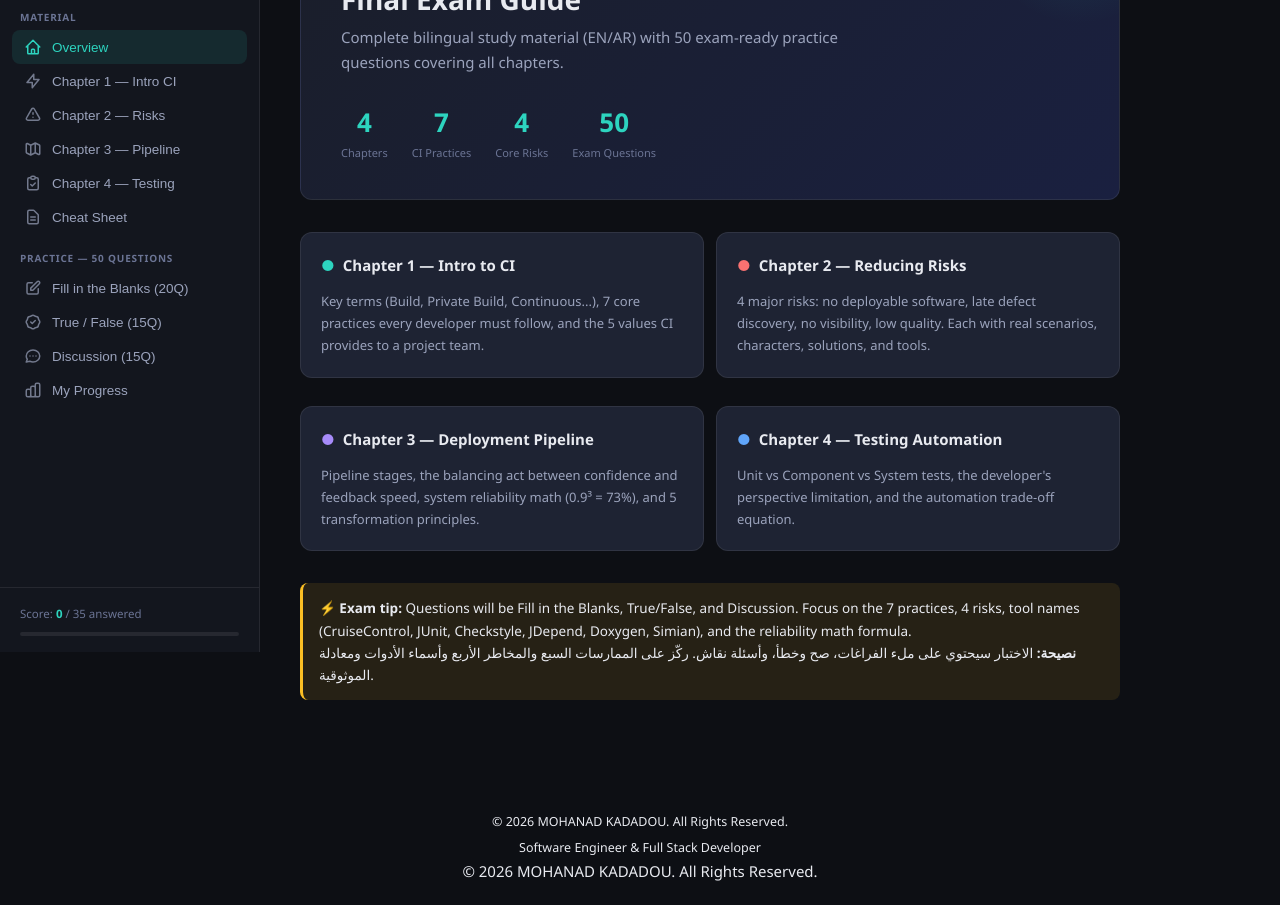
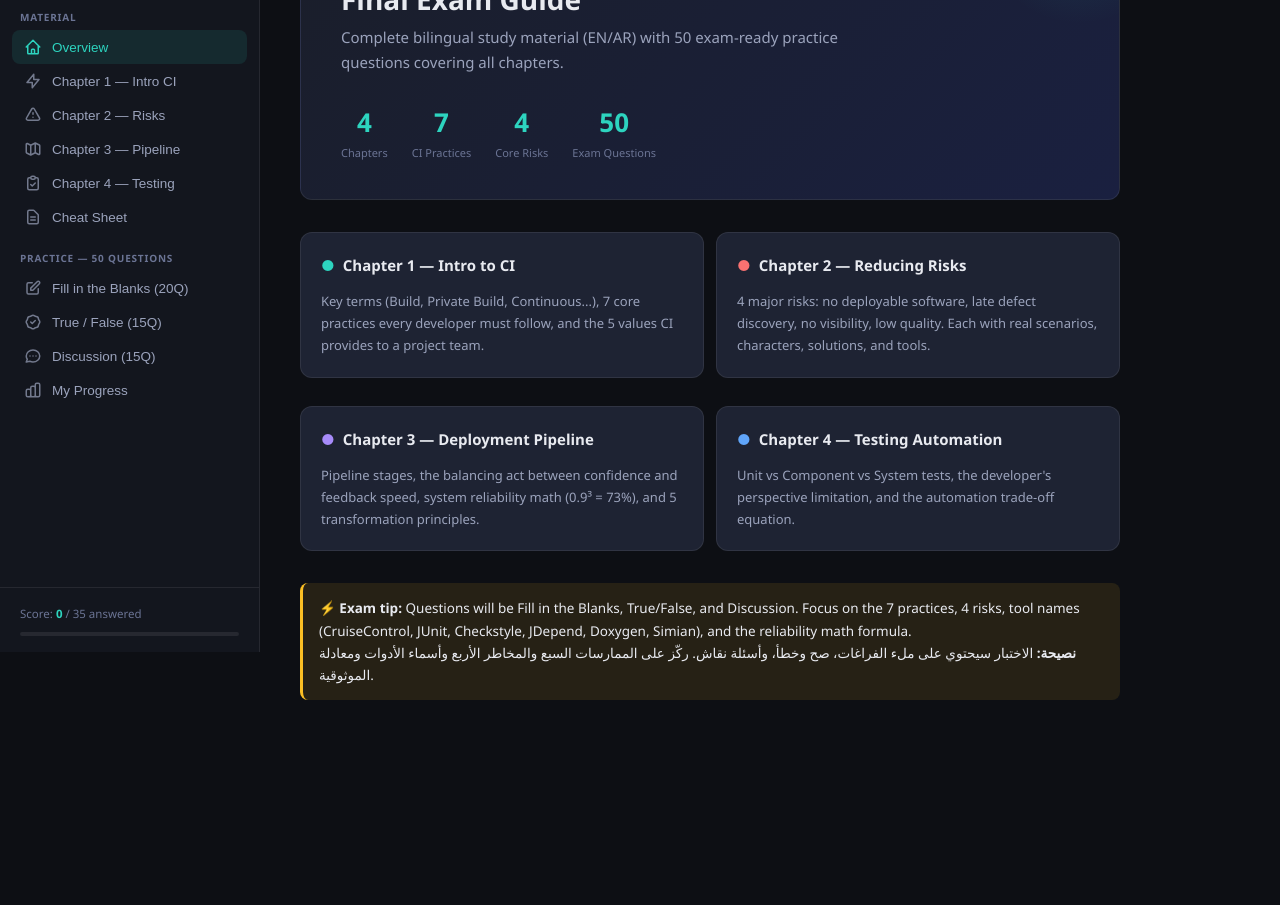
Before and after one commit to mohanadkadadou/Software-Project-Management, a plain HTML site: page index.html in a window 1280 px wide. Shown: the part 148-1053 px from the top of the page. After the commit the page ends 896 px from the top, so only its background shows below. Drawn offline with Linux system fonts and the light colour scheme.

Commit message:
Update index.html

```diff
--- a/index.html
+++ b/index.html
@@ -1377,19 +1377,6 @@ function resetAll() {
 <div style="text-align:center; font-size:12px; margin:8px 0;">
     Developed by Muhannd Kadadou © <script>document.write(new Date().getFullYear())</script>
 </div>
-
-<!-- Website Content Here -->
-
-<footer style="text-align:center; padding:20px 0; margin-top:40px;">
-    <small>
-        © <script>document.write(new Date().getFullYear())</script> MOHANAD KADADOU. All Rights Reserved.<br>
-        Software Engineer & Full Stack Developer
-    </small>
-<!-- Top Copyright Bar -->
-<div class="top-copyright">
-    © 2026 MOHANAD KADADOU. All Rights Reserved.
-</div>
-</footer>
 </script>
 </body>
 </html>
```
